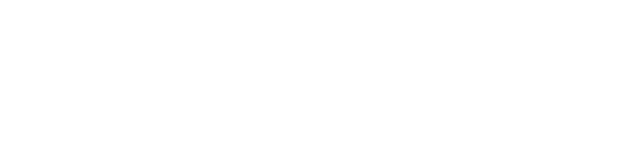
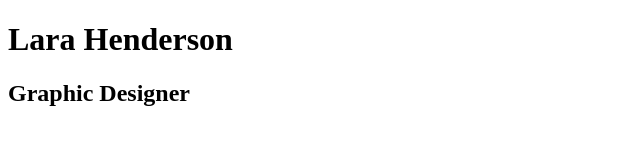
Before and after one commit to lahdesign/card-section-one, a plain HTML site: page index.html in a window 1280 px wide. Shown: the whole page, without its empty margins (0-640 px from the left). Drawn offline with Linux system fonts and the light colour scheme.

```diff
--- a/index.html
+++ b/index.html
@@ -7,6 +7,10 @@
     <title>Document</title>
 </head>
 <body>
+    <div class="text-container">
+        <h1>Lara Henderson</h1>
+        <h2>Graphic Designer</h2>
+    </div>
 
 </body>
 </html>
```
Also changed, not shown: images/SVG/cvpa-logo-one.svg (added), images/cvpa-logo.svg (added), images/instagram.svg (added), 1 other file.
